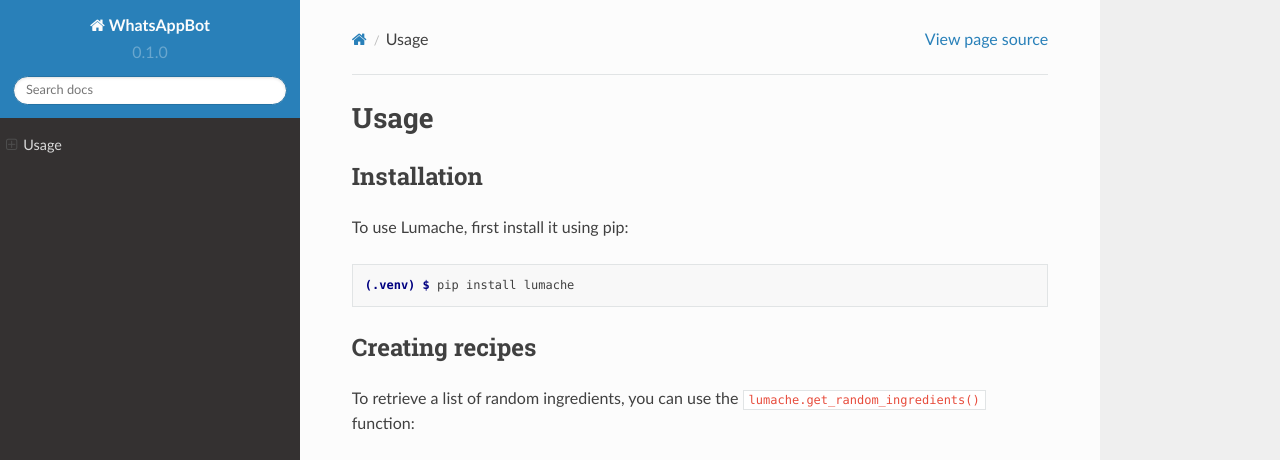
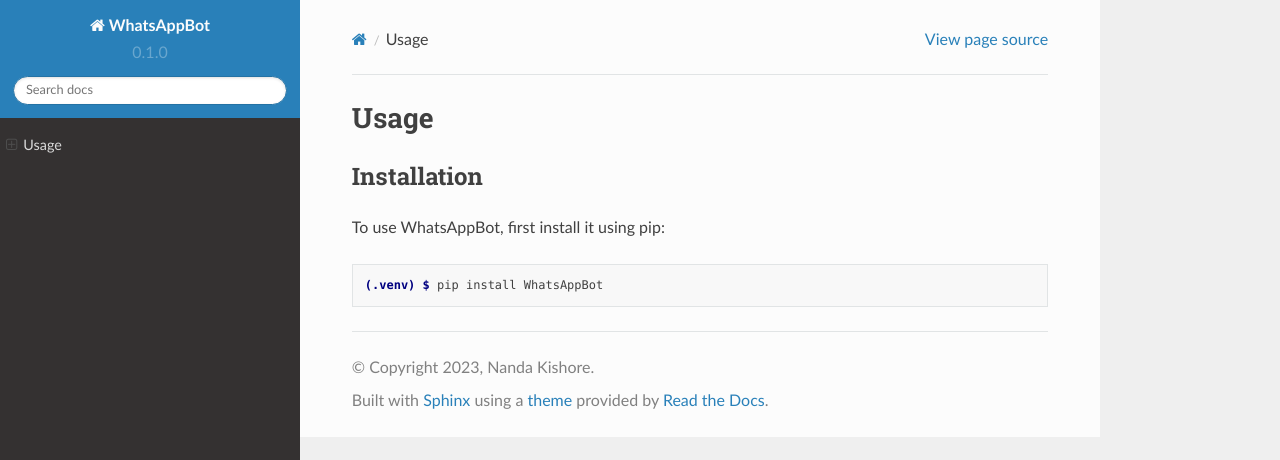
Before and after one commit to ArvindR07/WhatsAppBotDocs, a Sphinx documentation site: the page built from docs/source/usage.rst, in a window 1280 px wide and 1036 px high. Shown: the top 460 px of the window. Built offline with Sphinx 7.4.7 and the Read the Docs theme 2.0.0, drawn with Linux system fonts in a browser that asks for light colours; some of the changed text lies outside the part shown; grey boxes are pictures that could not be loaded.

Commit message:
Update usage.rst

```diff
--- a/docs/source/usage.rst
+++ b/docs/source/usage.rst
@@ -6,28 +6,8 @@
 Installation
 ------------
 
-To use Lumache, first install it using pip:
+To use WhatsAppBot, first install it using pip:
 
 .. code-block:: console
 
-   (.venv) $ pip install lumache
-
-Creating recipes
-----------------
-
-To retrieve a list of random ingredients,
-you can use the ``lumache.get_random_ingredients()`` function:
-
-.. autofunction:: lumache.get_random_ingredients
-
-The ``kind`` parameter should be either ``"meat"``, ``"fish"``,
-or ``"veggies"``. Otherwise, :py:func:`lumache.get_random_ingredients`
-will raise an exception.
-
-.. autoexception:: lumache.InvalidKindError
-
-For example:
-
->>> import lumache
->>> lumache.get_random_ingredients()
-['shells', 'gorgonzola', 'parsley']
+   (.venv) $ pip install WhatsAppBot
```
